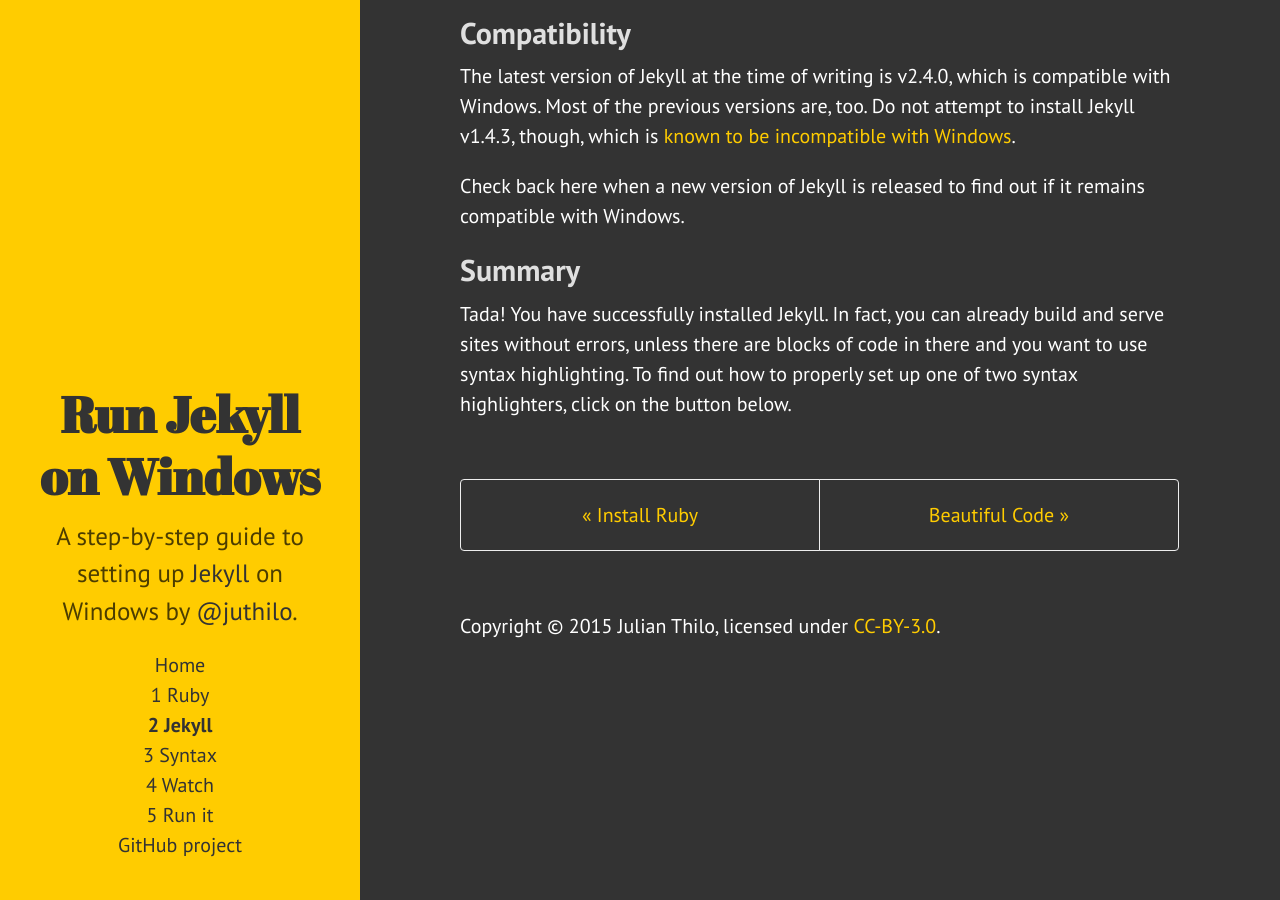
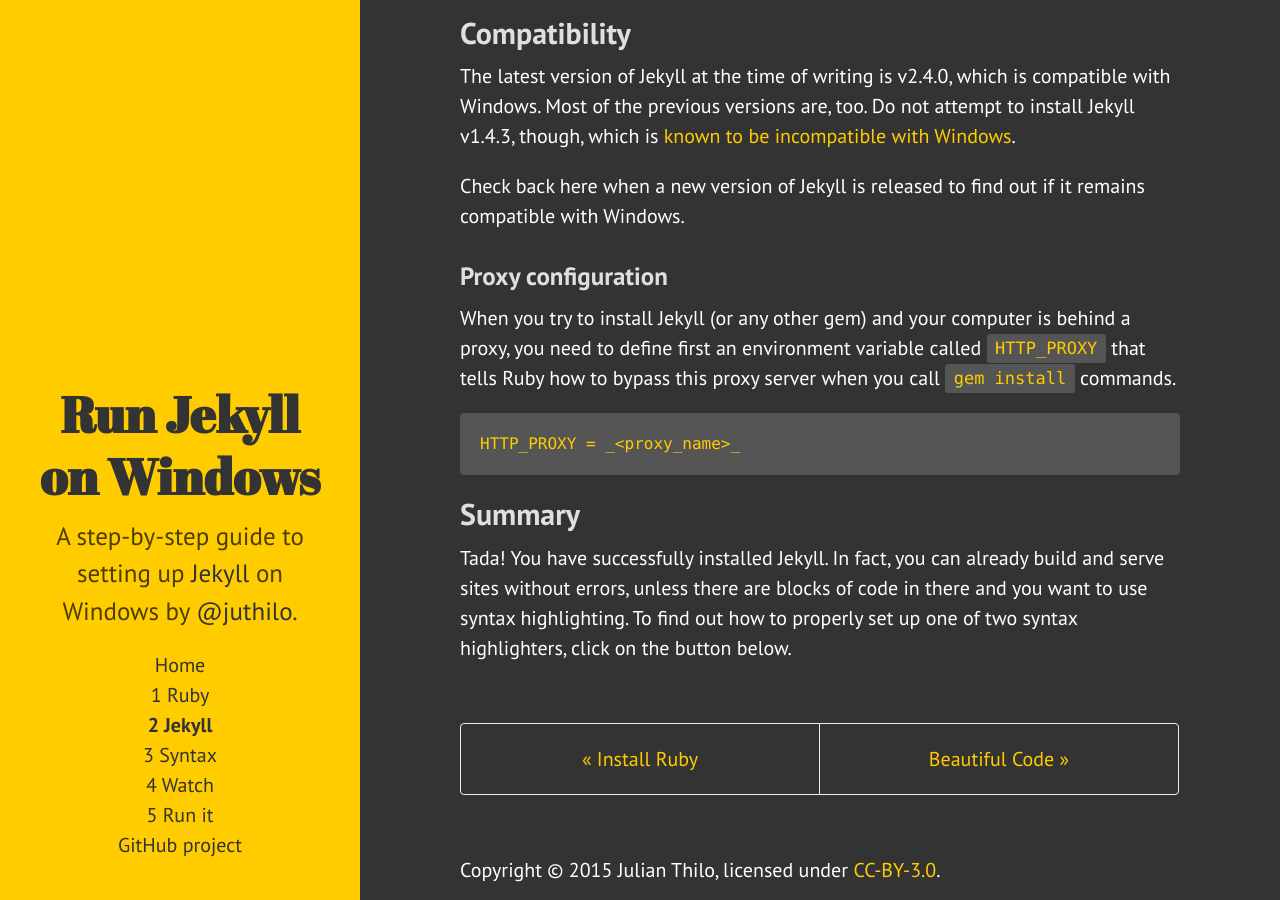
Before and after one commit to juthilo/run-jekyll-on-windows, a Jekyll site: the page built from 2-jekyll-gem.md, in a window 1280 px wide and 900 px high, scrolled down 426 px. Built offline with Jekyll 4.4.1, drawn with Linux system fonts in a browser that asks for light colours.

Commit message:
Adds reference for proxy configuration to allow Ruby gems downloads.

```diff
--- a/2-jekyll-gem.md
+++ b/2-jekyll-gem.md
@@ -20,6 +20,12 @@
 
 Check back here when a new version of Jekyll is released to find out if it remains compatible with Windows.
 
+### Proxy configuration
+
+When you try to install Jekyll (or any other gem) and your computer is behind a proxy, you need to define first an environment variable called `HTTP_PROXY` that tells Ruby how to bypass this proxy server when you call `gem install` commands.
+
+    HTTP_PROXY = _<proxy_name>_
+
 ## Summary
 
 Tada! You have successfully installed Jekyll. In fact, you can already build and serve sites without errors, unless there are blocks of code in there and you want to use syntax highlighting. To find out how to properly set up one of two syntax highlighters, click on the button below.
```
